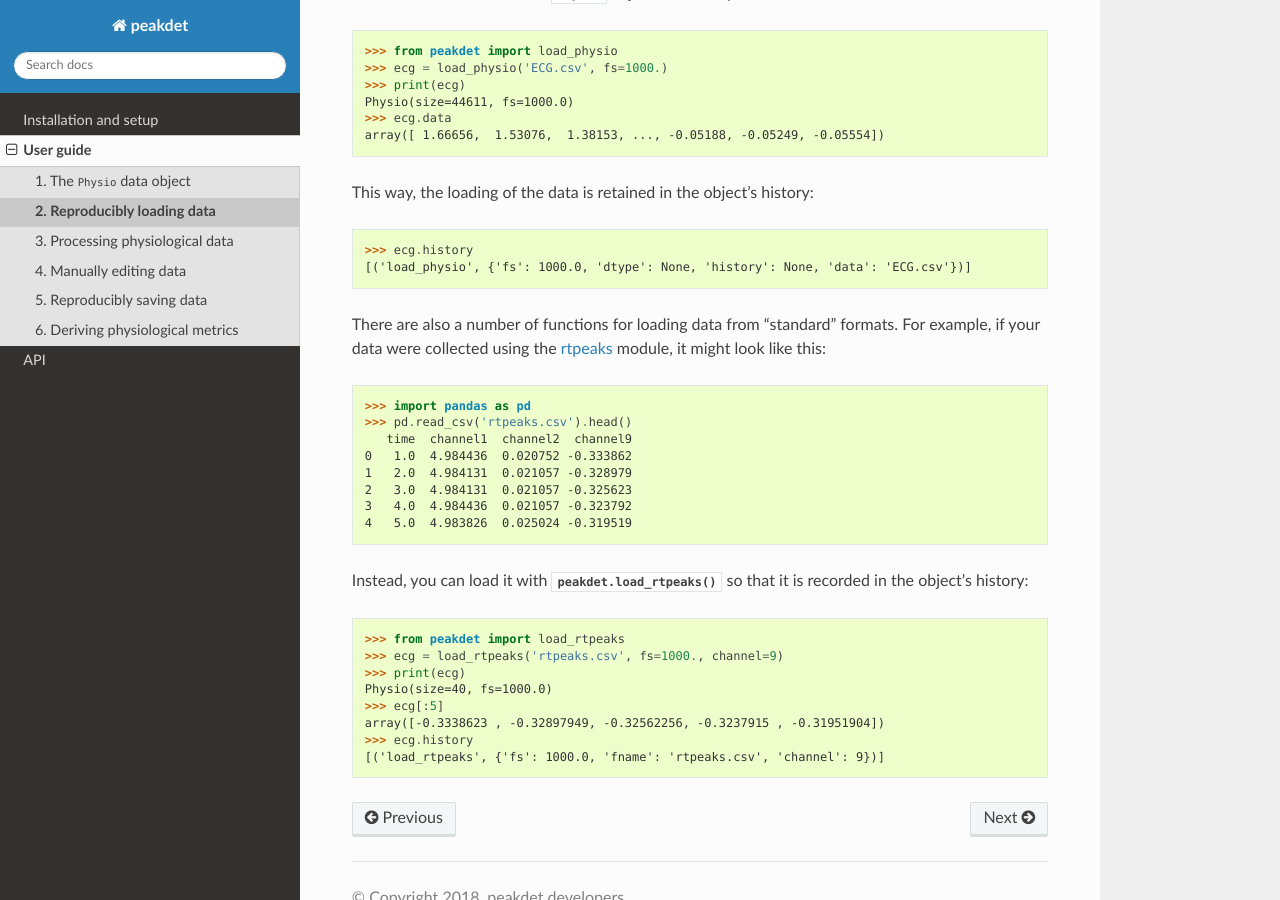
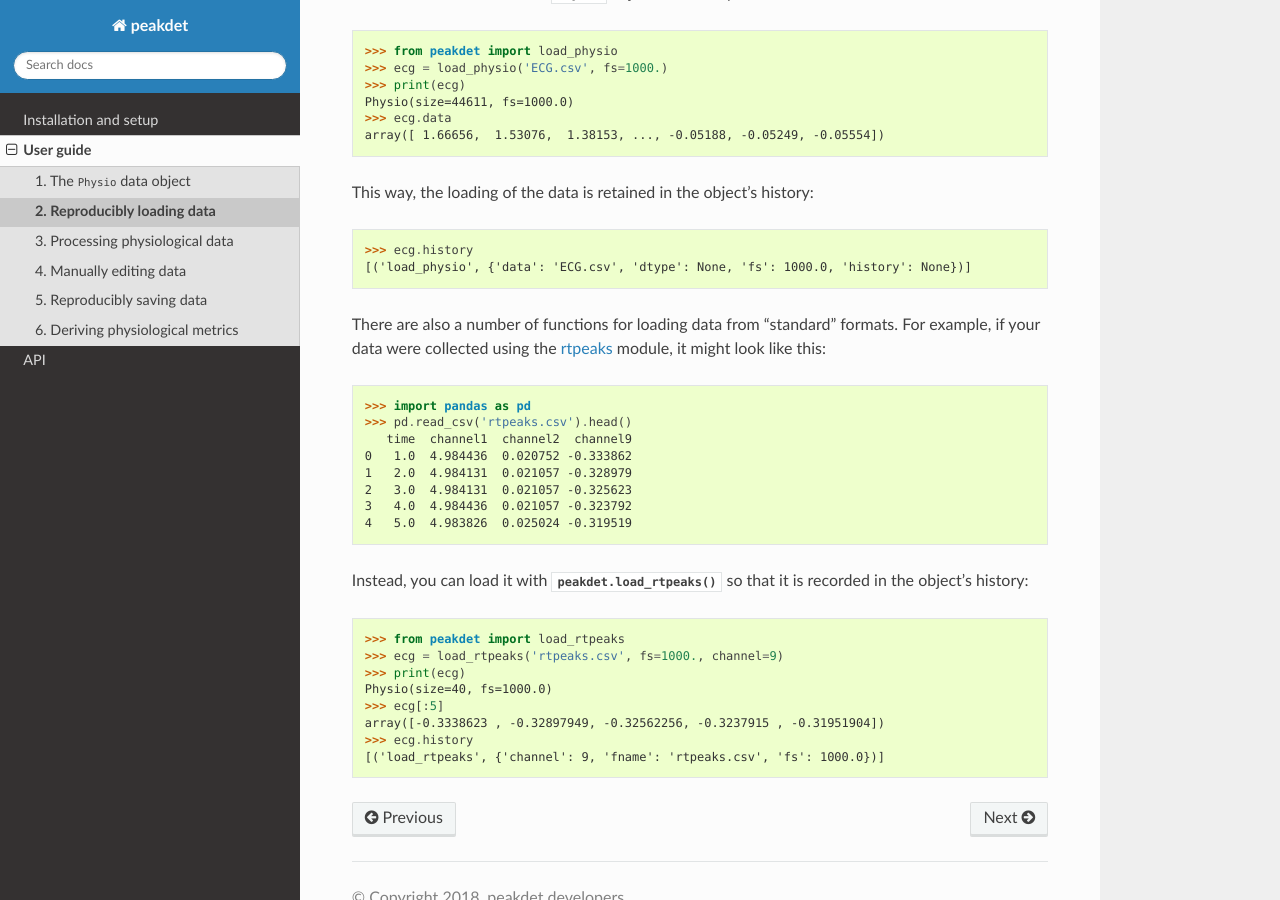
Before and after one commit to physiopy/peakdet, a Sphinx documentation site: the page built from docs/user_guide/loading.rst, in a window 1280 px wide and 900 px high, scrolled down 451 px. Built offline with Sphinx 7.4.7 and the Read the Docs theme 2.0.0, drawn with Linux system fonts in a browser that asks for light colours; the version number could not be read and is left out.

```diff
--- a/docs/user_guide/loading.rst
+++ b/docs/user_guide/loading.rst
@@ -33,7 +33,7 @@ This way, the loading of the data is retained in the object's history:
 .. doctest::
 
     >>> ecg.history
-    [('load_physio', {'fs': 1000.0, 'dtype': None, 'history': None, 'data': 'ECG.csv'})]
+    [('load_physio', {'data': 'ECG.csv', 'dtype': None, 'fs': 1000.0, 'history': None})]
 
 There are also a number of functions for loading data from "standard" formats.
 For example, if your data were collected using the `rtpeaks <https://github.com
@@ -62,4 +62,4 @@ recorded in the object's history:
     >>> ecg[:5]
     array([-0.3338623 , -0.32897949, -0.32562256, -0.3237915 , -0.31951904])
     >>> ecg.history
-    [('load_rtpeaks', {'fs': 1000.0, 'fname': 'rtpeaks.csv', 'channel': 9})]
+    [('load_rtpeaks', {'channel': 9, 'fname': 'rtpeaks.csv', 'fs': 1000.0})]
--- a/docs/user_guide/physio.rst
+++ b/docs/user_guide/physio.rst
@@ -58,7 +58,7 @@ operations performed on the data:
     >>> from peakdet import operations
     >>> phys = operations.filter_physio(phys, cutoffs=0.1, method='lowpass')
     >>> phys.history
-    [('filter_physio', {'cutoffs': 0.1, 'order': 3, 'method': 'lowpass'})]
+    [('filter_physio', {'cutoffs': 0.1, 'method': 'lowpass', 'order': 3})]
 
 Moreover, if you perform peak finding on a :py:class:`~.Physio` object it will
 store the indices of the detected :py:attr:`~.Physio.peaks` and
```
Also changed, not shown: 1 other file.
